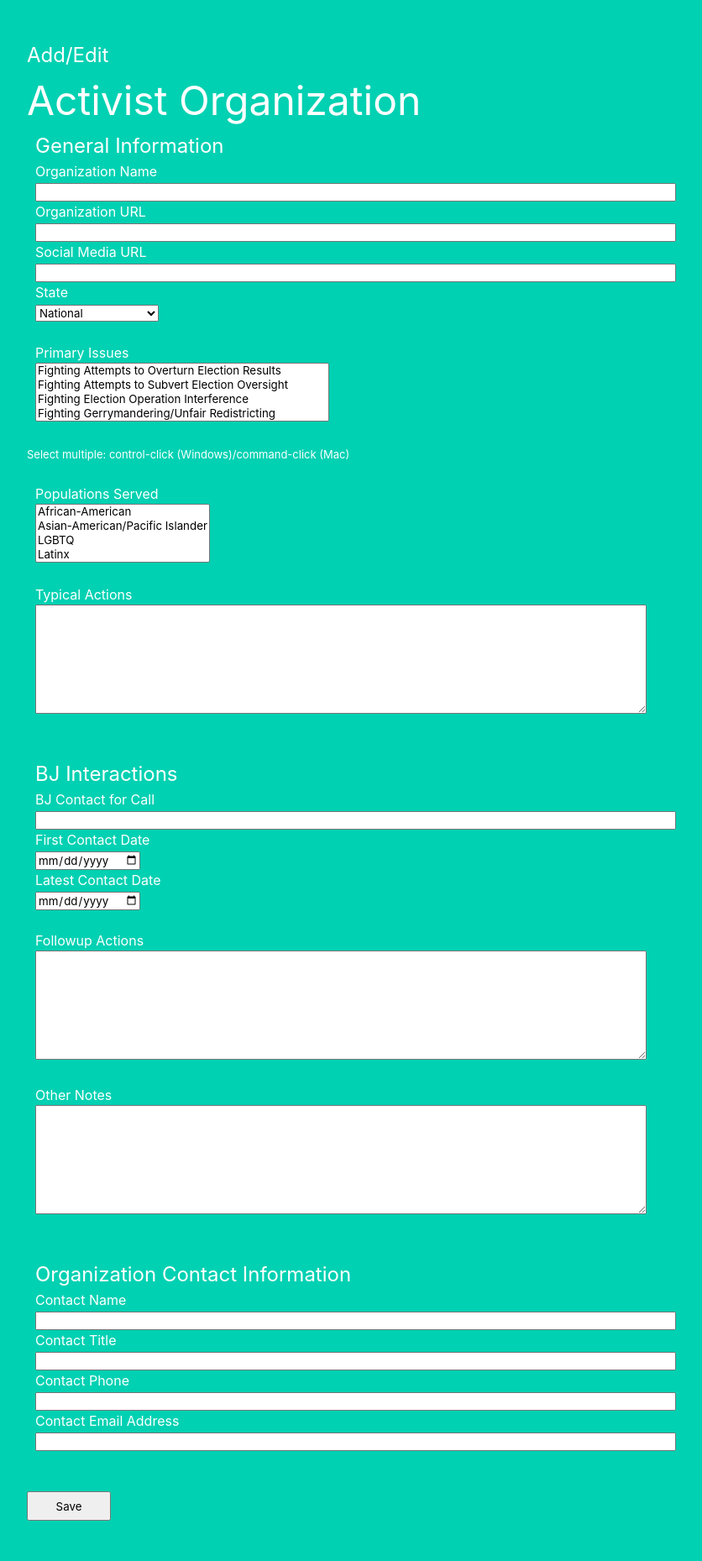
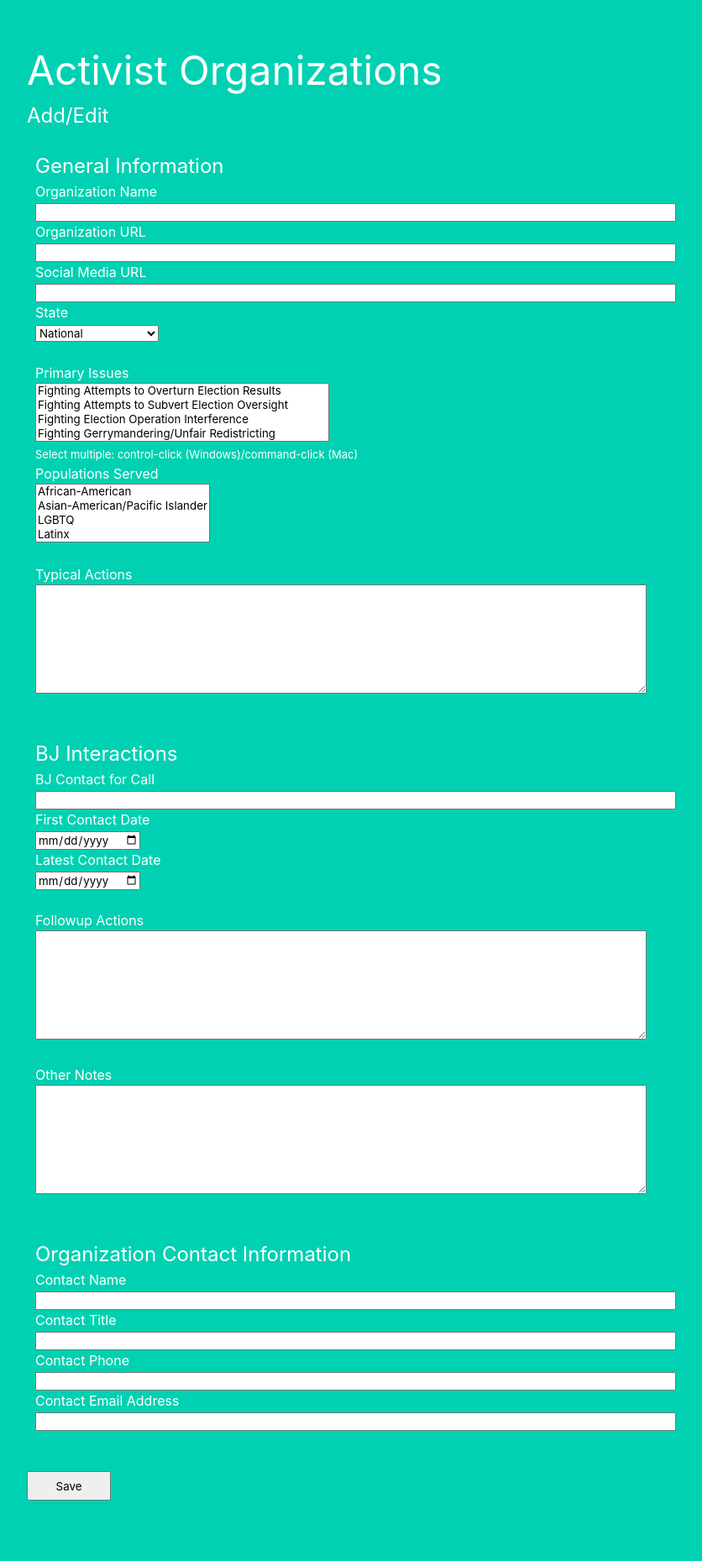
Before and after one commit to AdamTheLang/flask_bj, a Flask app: page /edit_org in a window 1280 px wide. Shown: the part 52-1911 px from the top of the page at 84% size, without its empty margins (32-868 px from the left). After the commit the page ends 1839 px from the top, so only its background shows below. Run offline with Flask 2, Linux system fonts and the light colour scheme; a user stored in the database is signed in; data comes from the database, SQL or seed files in the repository; some libraries are stand-ins or nearby versions.

Commit message:
Html tweaking round 3.

```diff
--- a/project/templates/edit_org.html
+++ b/project/templates/edit_org.html
@@ -3,8 +3,8 @@
 {% extends "base.html" %}
 
 {% block content %}
-    <p><font size="+2">Add/Edit</font>
-    <p><font size="+4">Activist Organization</font>
+    <p><font size="+4">Activist Organizations</font>
+    <p><font size="+2">Add/Edit</font></p><br>
     <form method="POST">
         {{ form.csrf_token }}
         {% from "_formhelpers.html" import render_field %}
@@ -14,10 +14,10 @@
             {{ render_field(form.org_url, size=80) }}
             {{ render_field(form.social_media_url, size=80) }}
             {{ render_field(form.state) }}<br>
-            {{ render_field(form.issues) }}<br>
-            <font size="-1">
+            {{ render_field(form.issues) }}
+            <p class="tab10"><font size="-1">
                 Select multiple: control-click (Windows)/command-click (Mac)
-            </font><br><br>
+            </font></p>
             {{ render_field(form.populations) }}<br>
             {{ render_field(form.actions, rows=8, cols=79) }} <br>
         </fieldset>
--- a/project/templates/find_org.html
+++ b/project/templates/find_org.html
@@ -22,8 +22,8 @@
 {% endblock %}
 
 {% block content %}
-    <p><font size="+2">Find</font></p>
-    <p><font size="+4">Activist Organization</font></p>
+    <p><font size="+4">Activist Organizations</font></p>
+    <p><font size="+2">Find</font></p><br>
     <form method="GET">
         {% from "_formhelpers.html" import render_field %}
         <fieldset>
```
